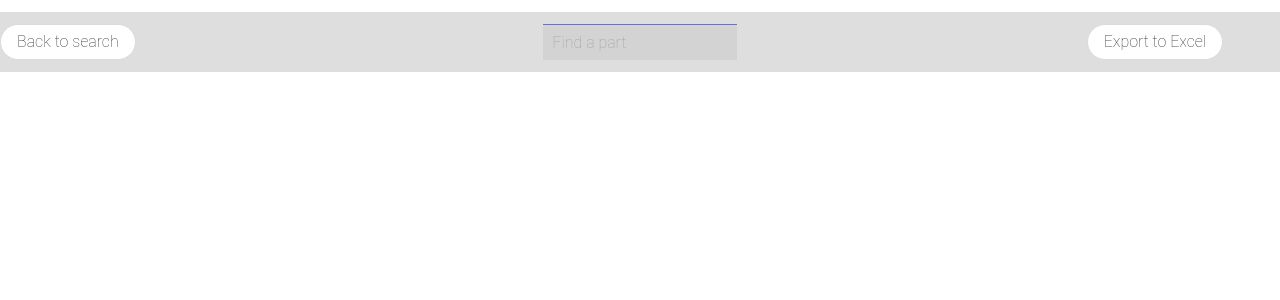
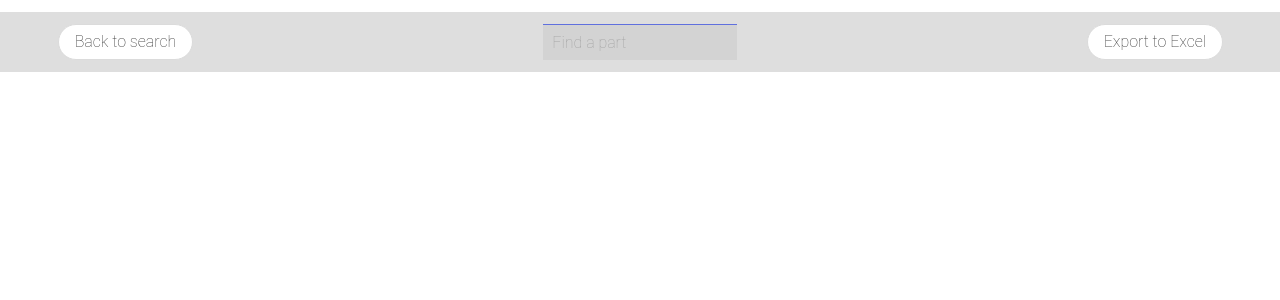
Before and after one commit to roryfmc/Tharsus-2033-Shared, a Flask app: page /search_result in a window 1280 px wide. Shown: the part 82-382 px from the top of the page. Run offline with Flask 2, Linux system fonts and the light colour scheme; some libraries are stand-ins or nearby versions.

Commit message:
Move back to search button

```diff
--- a/templates/search_result.html
+++ b/templates/search_result.html
@@ -200,14 +200,16 @@
         display: table-cell;
     }
 
-
+    .search-button{
+        text-align: right;
+    }
 </style>
 <h4 class="title is-4"></h4>
 <div class="columns is-multiline is-centered" id="col">
-    <div class="column is-1">
+    <div class="column is-2 search-button">
         <a class="button is-rounded" href="{{ url_for('search.search') }}">Back to search</a>
     </div>
-    <div class="column is-4"></div>
+    <div class="column is-3"></div>
     <div class="column is-2">
         <input class="input" type="text" oninput="liveSearch()" id="searchbox" placeholder="Find a part">
     </div>
```
